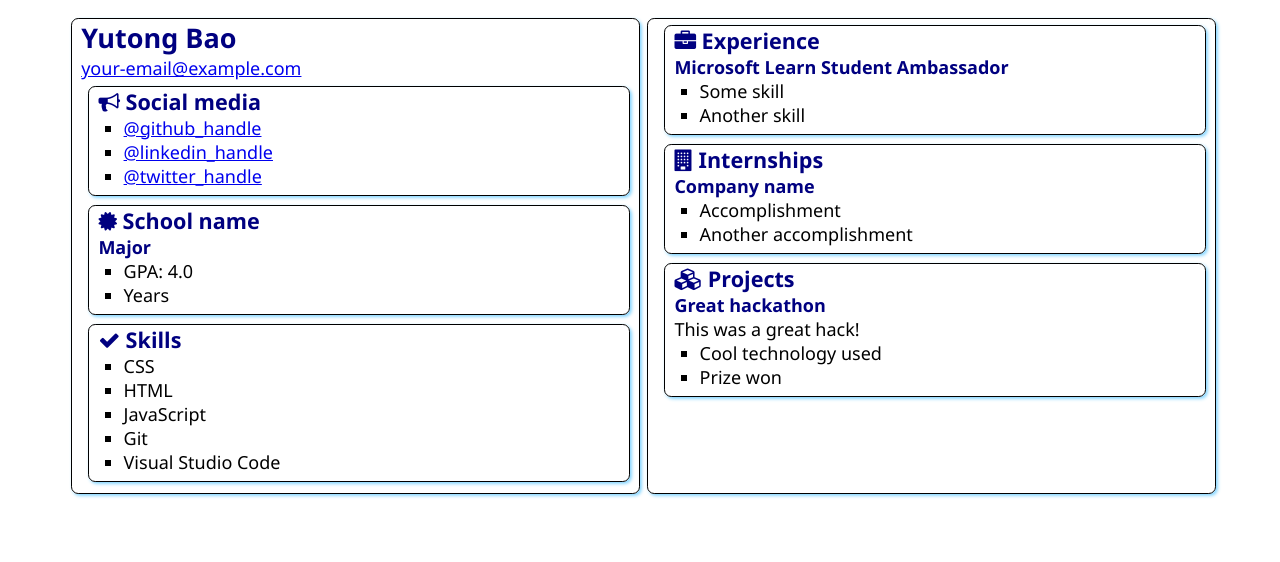
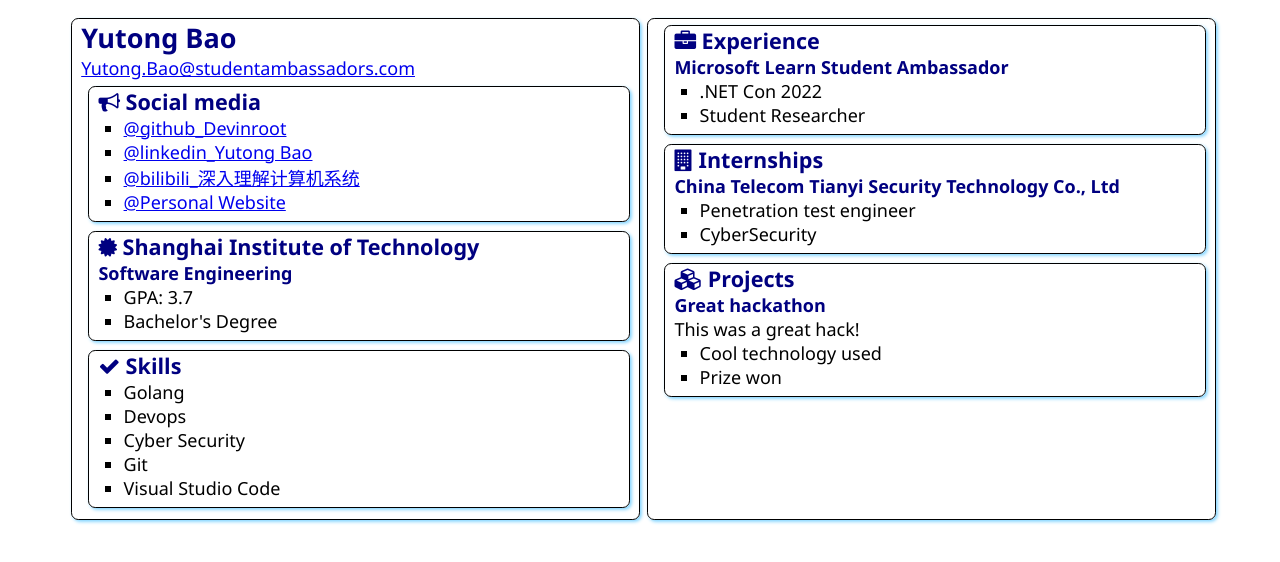
Before and after one commit to Devinroot/SATechnicalOnboarding, a plain HTML site: page src/index.html in a window 1280 px wide. Drawn offline with Linux system fonts and the light colour scheme.

Commit message:
Added some details
v1

```diff
--- a/src/index.html
+++ b/src/index.html
@@ -13,7 +13,7 @@
     <main>
         <article class="box">
             <h1>Yutong Bao</h1>
-            <div><a href="mailto:your.email@example.com">your-email@example.com</a></div>
+            <div><a href="mailto:your.email@example.com">Yutong.Bao@studentambassadors.com</a></div>
 
             <section class="box">
                 <h2>
@@ -21,9 +21,10 @@
                     Social media
                 </h2>
                 <ul>
-                    <li><a href="https://github.com/<handle>">@github_handle</a></li>
-                    <li><a href="https://linkedin.com/in/<handle>">@linkedin_handle</a></li>
-                    <li><a href="https://twitter.com/<handle>">@twitter_handle</a></li>
+                    <li><a href="https://github.com/Devinroot">@github_Devinroot</a></li>
+                    <li><a href="https://linkedin.com/in/yutongbao">@linkedin_Yutong Bao</a></li>
+                    <li><a href="https://space.bilibili.com/481626224">@bilibili_深入理解计算机系统</a></li>
+                    <li><a href="https://hackerdevin.com">@Personal Website</a></li>
                 </ul>
             </section>
 
@@ -31,12 +32,12 @@
                 <div class="education">
                     <h2>
                         <i class="fa fa-certificate" aria-hidden="true"></i>
-                        School name
+                        Shanghai Institute of Technology
                     </h2>
-                    <h3>Major</h3>
+                    <h3>Software Engineering</h3>
                     <ul>
-                        <li>GPA: 4.0</li>
-                        <li>Years</li>
+                        <li>GPA: 3.7</li>
+                        <li>Bachelor's Degree</li>
                     </ul>
                 </div>
             </section>
@@ -47,9 +48,9 @@
                     Skills
                 </h2>
                 <ul>
-                    <li>CSS</li>
-                    <li>HTML</li>
-                    <li>JavaScript</li>
+                    <li>Golang</li>
+                    <li>Devops</li>
+                    <li>Cyber Security</li>
                     <li>Git</li>
                     <li>Visual Studio Code</li>
                 </ul>
@@ -63,8 +64,8 @@
                 </h2>
                 <h3>Microsoft Learn Student Ambassador</h3>
                 <ul>
-                    <li>Some skill</li>
-                    <li>Another skill</li>
+                    <li>.NET Con 2022</li>
+                    <li>Student Researcher</li>
                 </ul>
             </section>
             <section class="box">
@@ -73,10 +74,10 @@
                     Internships
                 </h2>
 
-                <h3>Company name</h3>
+                <h3>China Telecom Tianyi Security Technology Co., Ltd</h3>
                 <ul>
-                    <li>Accomplishment</li>
-                    <li>Another accomplishment</li>
+                    <li>Penetration test engineer</li>
+                    <li>CyberSecurity</li>
                 </ul>
             </section>
             <section class="box">
```
